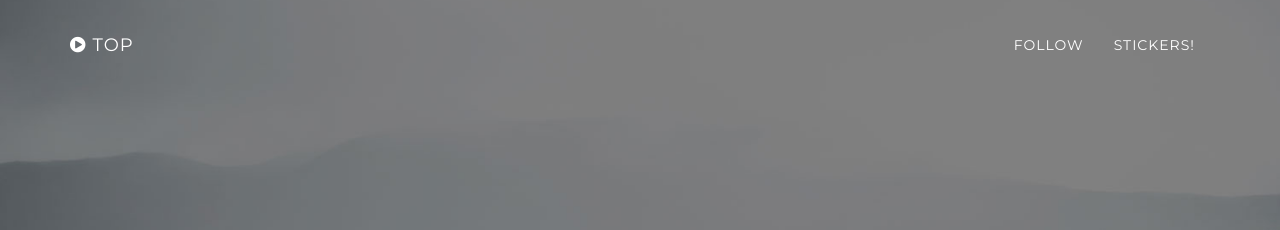
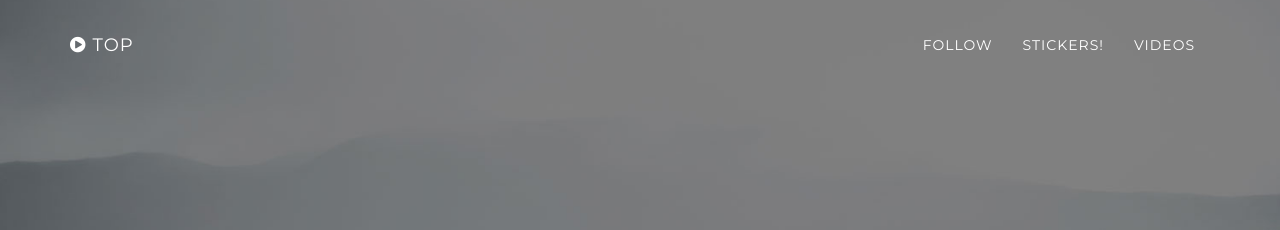
Before and after one commit to BayAreaSupermoto/bayareasupermoto.github.io, a Jekyll site: the page built from index.html, in a window 1280 px wide and 900 px high. Shown: the top 230 px of the window. Built offline with Jekyll 4.4.1, drawn with Linux system fonts in a browser that asks for light colours.

Commit message:
Add videos

```diff
--- a/_includes/css/grayscale.css
+++ b/_includes/css/grayscale.css
@@ -263,7 +263,6 @@
     color: #fff;
     background: url(/img/stickerbomb-grey.jpg) repeat center center;
     background-color: {{ site.color.primary-dark }};
-    margin-bottom: 100px;
 }
 
 #map {
--- a/_includes/nav.html
+++ b/_includes/nav.html
@@ -14,15 +14,10 @@
         <div class="collapse navbar-collapse navbar-right navbar-main-collapse">
           <ul class="nav navbar-nav">
             <!-- Hidden li included to remove active class from about link when scrolled up past about section -->
-            <li class="hidden">
-                <a href="#page-top"></a>
-            </li>
-            <li>
-                <a class="page-scroll" href="#follow">Follow</a>
-            </li>
-            <li>
-                <a class="page-scroll" href="#stickers">Stickers!</a>
-            </li>
+            <li class="hidden"><a href="#page-top"></a></li>
+            <li><a class="page-scroll" href="#follow">Follow</a></li>
+            <li><a class="page-scroll" href="#stickers">Stickers!</a></li>
+            <li><a class="page-scroll" href="#videos">Videos</a></li>
           </ul>
         </div>
         <!-- /.navbar-collapse -->
--- /dev/null
+++ b/_includes/videos.html
@@ -0,0 +1,12 @@
+    <!-- About Section -->
+    <section id="videos" class="container videos-section content-section text-center">
+      <div class="row">
+        <div class="col-lg-8 col-lg-offset-2">
+          <h2>Videos</h2>
+          <iframe width="560" height="315" src="https://www.youtube.com/embed/W0qeQvBwytc" frameborder="0" allowfullscreen></iframe>
+          <br/><br/><br/>
+          <iframe width="560" height="315" src="https://www.youtube.com/embed/x-A8gYiIcto" frameborder="0" allowfullscreen></iframe>
+          <br/><br/><br/>
+        </div>
+      </div>
+    </section>
--- a/_layouts/default.html
+++ b/_layouts/default.html
@@ -6,6 +6,7 @@
     {% include header.html %}
     {% include follow.html %}
     {% include stickers.html %}
+    {% include videos.html %}
     {% include map.html %}
     {% include footer.html %}
     {% include js.html %}
```
Also changed, not shown: 2 other files.
